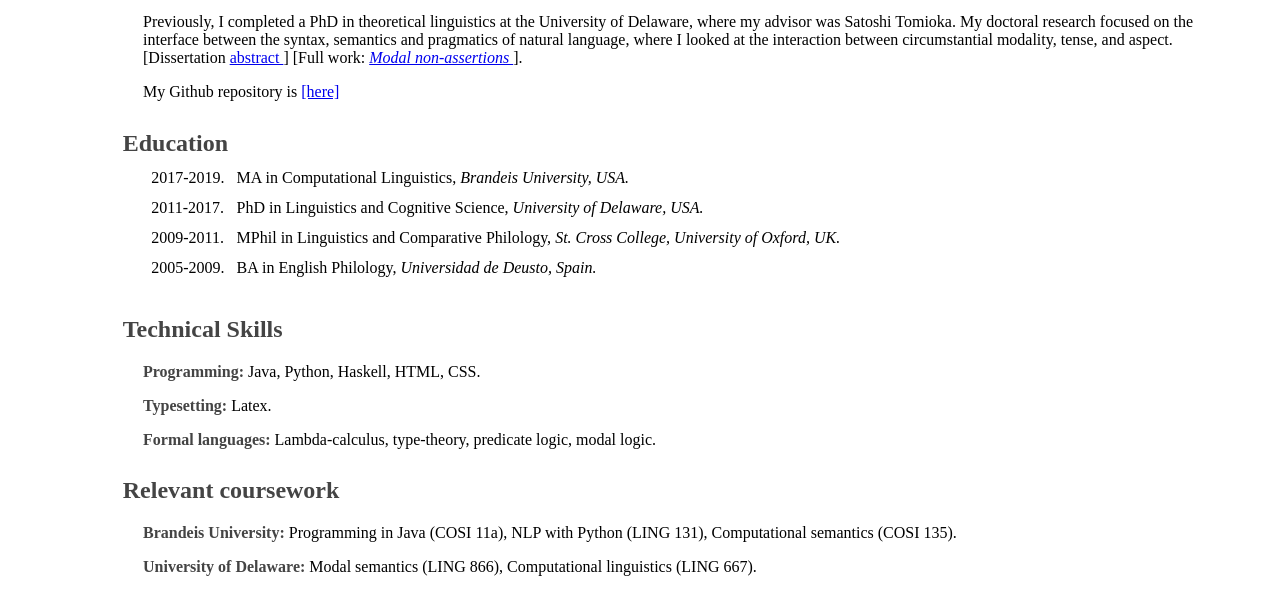
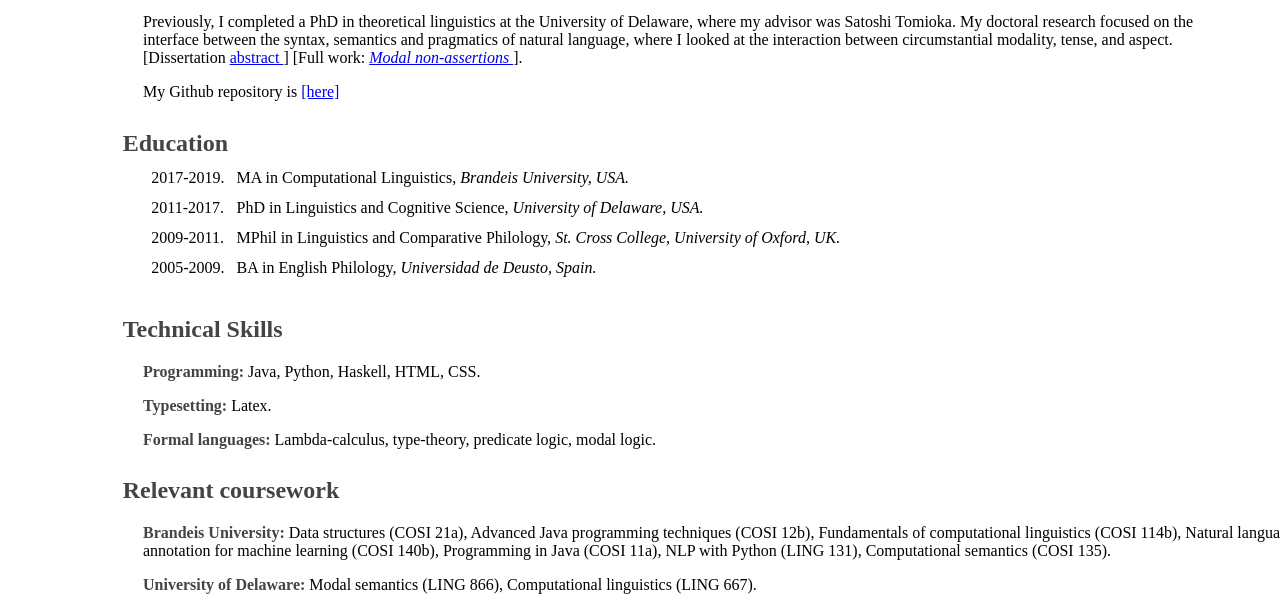
Before and after one commit to drubiovallejo/drubiovallejo.github.io, a plain HTML site: page index.html in a window 1280 px wide. Shown: the part 357-953 px from the top of the page. Drawn offline with Linux system fonts and the light colour scheme.

Commit message:
Spring semester update

```diff
--- a/index.html
+++ b/index.html
@@ -45,6 +45,7 @@
        <p> Contact: <em> drubio </em> [at] <em> brandeis </em>[dot] <em> edu </em> </p>
 
        <p> My full CV can be found <a href="https://drive.google.com/open?id=0B6vlJcSsPsoNRUE3MFhPbkl4Q3c" target="_blank">here</a>. </p>
+
 
 
       <img class="rightmostImage" src="https://upload.wikimedia.org/wikipedia/commons/7/70/F%C3%A9lix_Bonfils_(French)_-_Jaffa,_Vue_G%C3%A9n%C3%A9rale_Prise_de_la_Mer_-_Palestine_-_Google_Art_Project.jpg" width=350px height=180px>
@@ -108,7 +109,7 @@
 
    <h2 class="centeredTitle">  Relevant coursework </h2>
 
-	<p> <b> Brandeis University: </b> Programming in Java (COSI 11a), NLP with Python (LING 131),
+	<p> <b> Brandeis University: </b> Data structures (COSI 21a), Advanced Java programming techniques (COSI 12b), Fundamentals of computational linguistics (COSI 114b), Natural language annotation for machine learning (COSI 140b), Programming in Java (COSI 11a), NLP with Python (LING 131),
 		Computational semantics (COSI 135).</p>
 
 	<p> <b> University of Delaware:</b> Modal semantics (LING 866), Computational linguistics (LING 667). </p>
```
